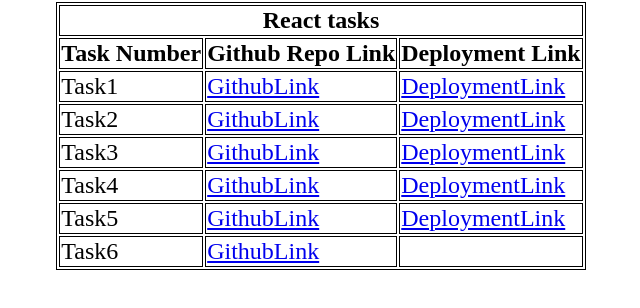
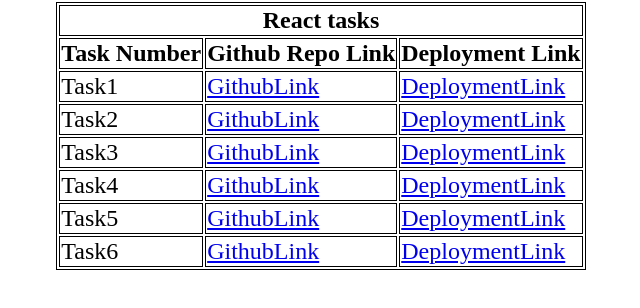
Before and after one commit to manojt5/ethnusReact, a plain HTML site: page index.html in a window 1280 px wide. Shown: the part 78-386 px from the top of the page, without its empty margins (319-959 px from the left). Drawn offline with Linux system fonts and the light colour scheme.

Commit message:
Update index.html

```diff
--- a/index.html
+++ b/index.html
@@ -59,7 +59,7 @@
             <tr>
                 <td>Task6</td>
                 <td><a href="https://github.com/manojt5/ethnus3.6"target="_blank">GithubLink</a></td>
-                <td><a href="https://manoj-tatavarthi.netlify.app>DeploymentLink</a></td>
+                <td><a href="https://manoj-tatavarthi.netlify.app">DeploymentLink</a></td>
             </tr>
         </table>
     </div>
```
